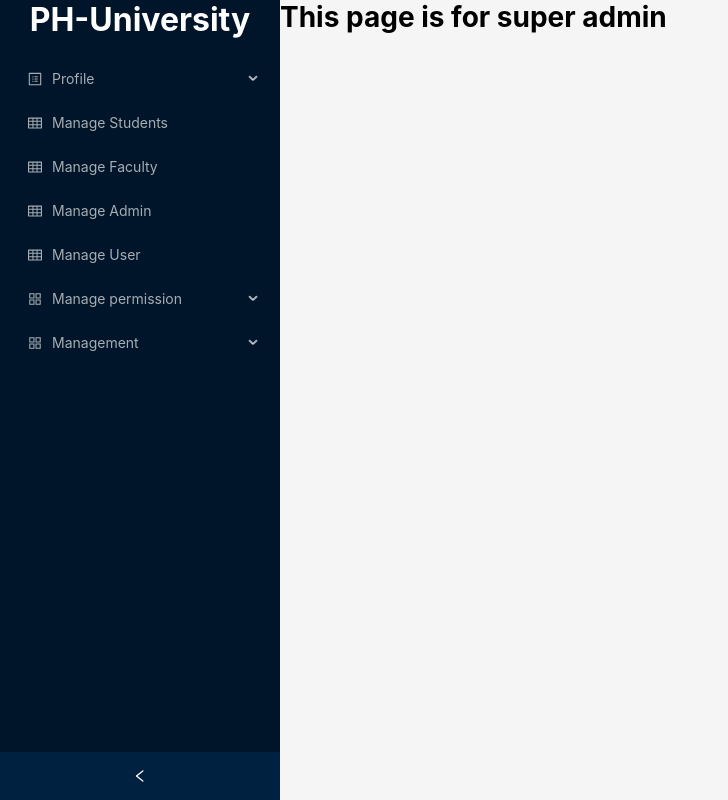
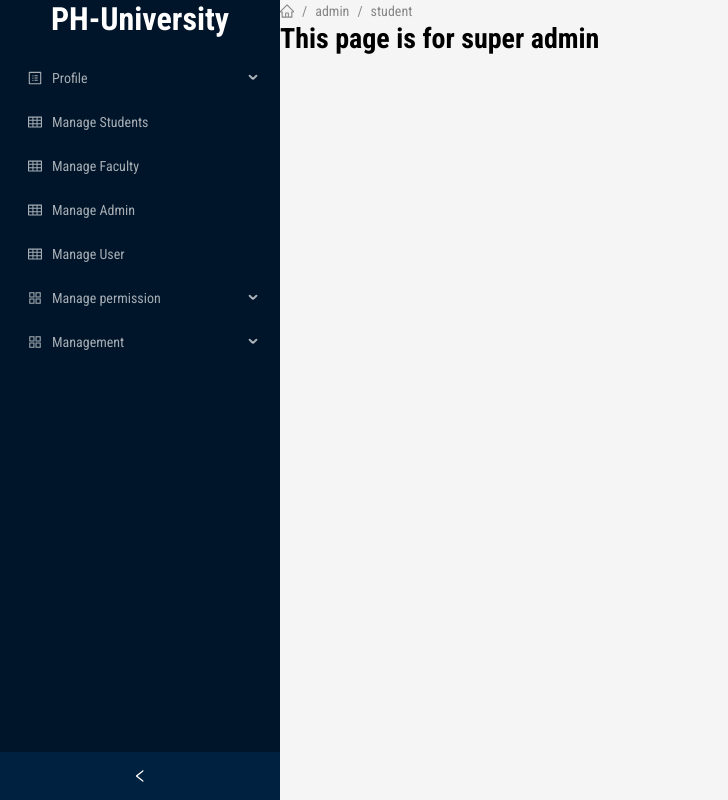
Before and after one commit to Fahadmohammad1/university-management-frontend, a Next.js app: page /super-admin in a window 1280 px wide. Shown: the whole page, without its empty margins (0-728 px from the left). Built offline with nearby package versions, Linux system fonts and the light colour scheme.

Commit message:
login page done

```diff
--- a/src/app/globals.css
+++ b/src/app/globals.css
@@ -1,5 +1,8 @@
+@import url("https://fonts.googleapis.com/css2?family=Roboto+Condensed:wght@300;400;700&display=swap");
+
 * {
   box-sizing: border-box;
   padding: 0;
   margin: 0;
+  font-family: "Roboto Condensed", sans-serif;
 }
--- a/src/components/ui/Contents.tsx
+++ b/src/components/ui/Contents.tsx
@@ -1,10 +1,11 @@
 "use client";
-
-import React from "react";
 import { Layout } from "antd";
+import UMBreadCrumb from "./UMBreadCrump";
 
 const { Content } = Layout;
+
 const Contents = ({ children }: { children: React.ReactNode }) => {
+  const base = "admin";
   return (
     <Content
       style={{
@@ -12,6 +13,18 @@
         color: "black",
       }}
     >
+      <UMBreadCrumb
+        items={[
+          {
+            label: `${base}`,
+            link: `/${base}`,
+          },
+          {
+            label: "student",
+            link: `/${base}/student`,
+          },
+        ]}
+      />
       {children}
     </Content>
   );
--- /dev/null
+++ b/src/components/ui/UMBreadCrump.tsx
@@ -0,0 +1,35 @@
+import { Breadcrumb } from "antd";
+import Link from "next/link";
+import { HomeOutlined } from "@ant-design/icons";
+
+const UMBreadCrumb = ({
+  items,
+}: {
+  items: {
+    label: string;
+    link: string;
+  }[];
+}) => {
+  const breadCrumbItems = [
+    {
+      title: (
+        <Link href="/">
+          <HomeOutlined />
+        </Link>
+      ),
+    },
+    ...items.map((item) => {
+      return {
+        title: item.link ? (
+          <Link href={item.link}>{item.label}</Link>
+        ) : (
+          <span>{item.label}</span>
+        ),
+      };
+    }),
+  ];
+
+  return <Breadcrumb items={breadCrumbItems}></Breadcrumb>;
+};
+
+export default UMBreadCrumb;
```
Also changed, not shown: src/app/login/page.tsx (+66 -0 lines), src/assets/login-image.png (added).
